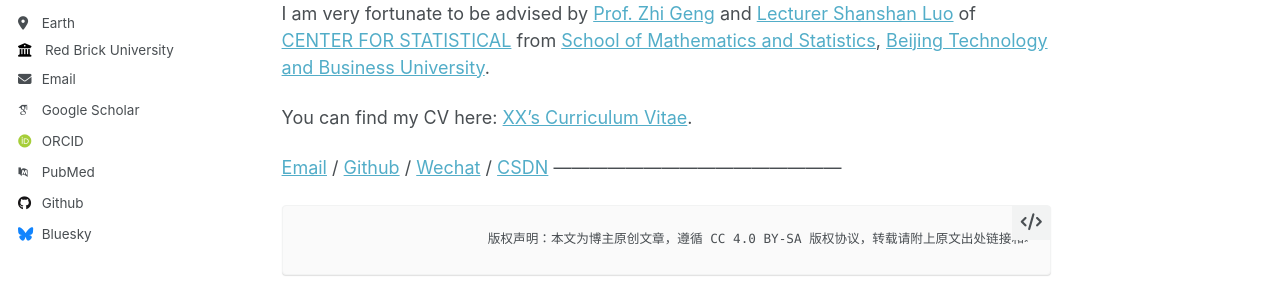
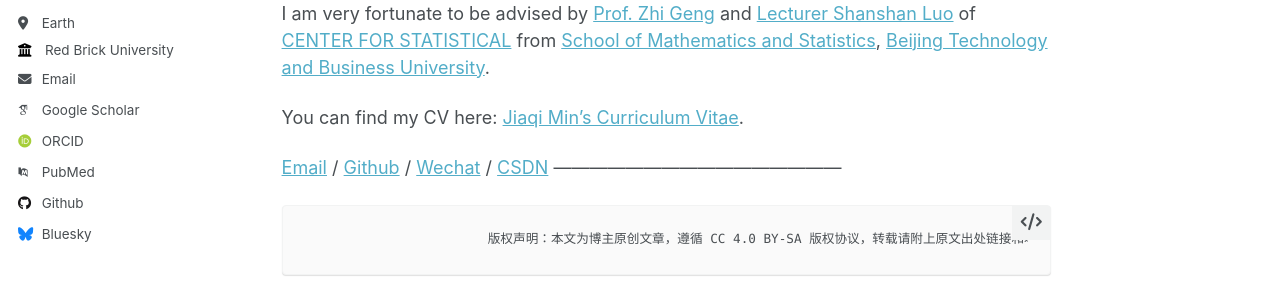
Before and after one commit to Fhoneysuckle/Fhoneysuckle.github.io, a Jekyll site: the page built from _pages/about.md, in a window 1280 px wide and 900 px high. Shown: the part 370-669 px from the top of the window. Built offline with Jekyll 4.4.1, drawn with Linux system fonts in a browser that asks for light colours; some web fonts are replaced.

Commit message:
about.md

```diff
--- a/_pages/about.md
+++ b/_pages/about.md
@@ -15,7 +15,7 @@ I'm a second year postgraduate student from [School of Mathematics and Statistic
 
 I am very fortunate to be advised by [Prof. Zhi Geng](https://stxy.btbu.edu.cn/szdw/yytjxsz/jsyytjx/008558e34652429397cacfe1061299cc.htm) and [Lecturer Shanshan Luo](https://shanshanluo.cn/)  of [CENTER FOR STATISTICAL](https://stat-center.btbu.edu.cn/) from [School of Mathematics and Statistics](https://stat-center.btbu.edu.cn/index.htm), [Beijing Technology and Business University](https://www.btbu.edu.cn/).
 
-You can find my CV here: [XX's Curriculum Vitae](../assets/Curriculum_Vitae.pdf).
+You can find my CV here: [Jiaqi Min's Curriculum Vitae](../assets/Curriculum_Vitae.pdf).
 
 [Email](mailto:XX@stu.pku.edu.cn) / [Github](https://github.com/QiuDi233) / [Wechat](../images/wechat.jpg) / [CSDN](https://blog.csdn.net/qd1813100174?spm=1000.2115.3001.5343)
 ————————————————
```
